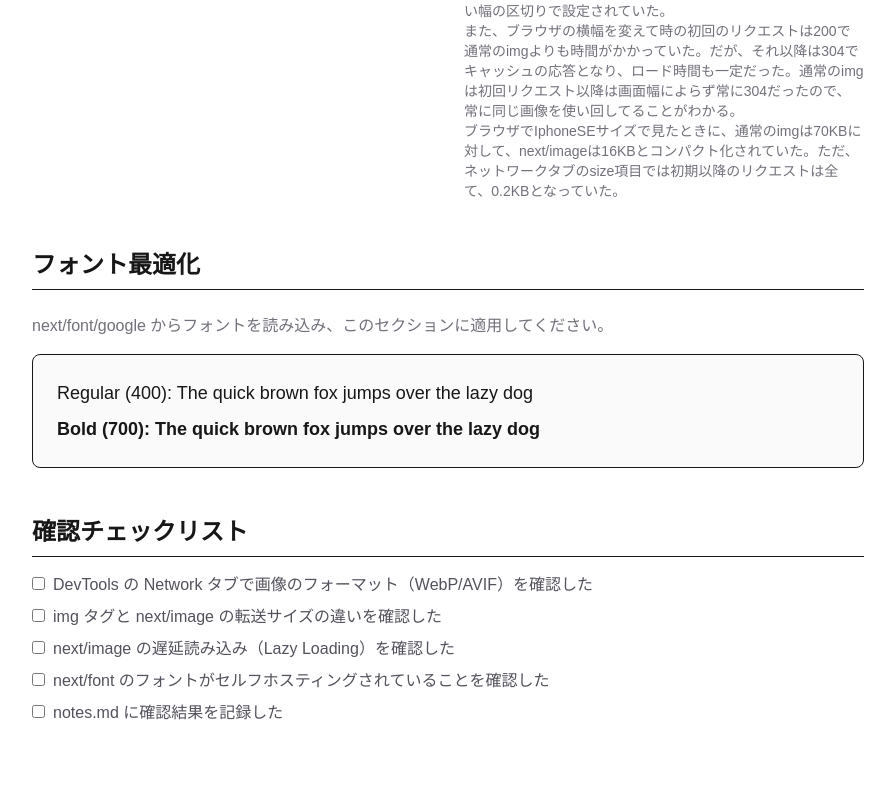
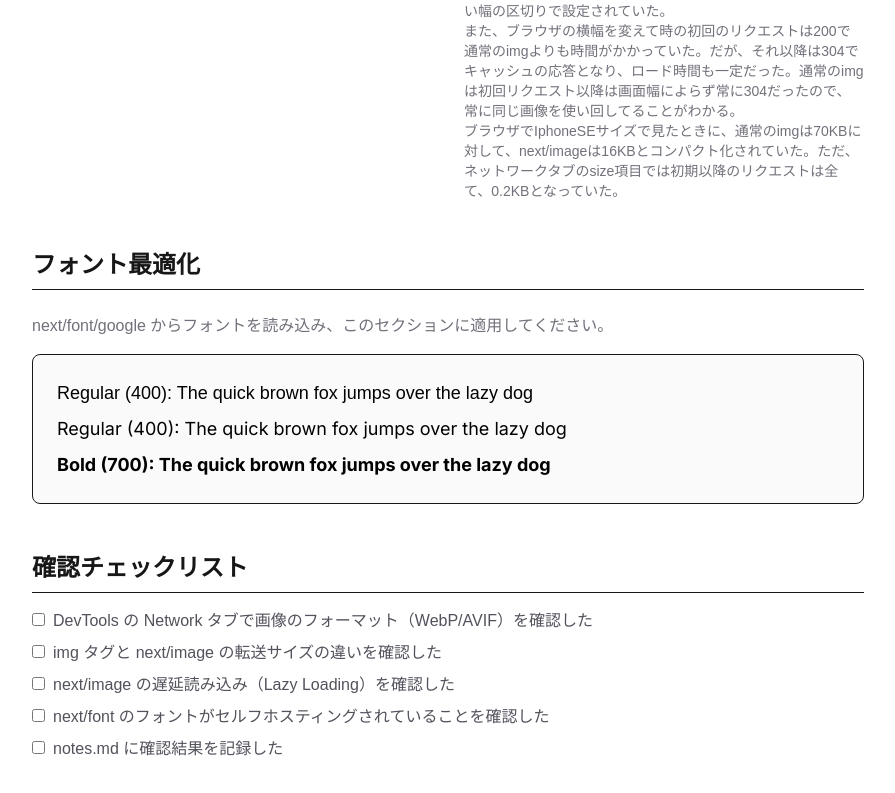
Before and after one commit to muratariku0903/react-learning, a Next.js app in the folder next.js/: page /exercises/layer05-performance/01-image-font-optimization in a window 1280 px wide. Shown: the part 742-1535 px from the top of the page, without its empty margins (192-1087 px from the left). Before the commit the page ends 1499 px from the top, so only its background shows below. Built offline with nearby package versions, Linux system fonts and the light colour scheme.

Commit message:
feat: フォント最適化セクションにGoogleフォントを追加し、表示設定を適用

```diff
--- a/next.js/src/app/exercises/layer05-performance/01-image-font-optimization/notes.md
+++ b/next.js/src/app/exercises/layer05-performance/01-image-font-optimization/notes.md
@@ -18,3 +18,35 @@
               <li>
                 ブラウザでIphoneSEサイズで見たときに、通常のimgは70KBに対して、next/imageは16KBとコンパクト化されていた。ただ、ネットワークタブのsize項目では初期以降のリクエストは全て、0.2KBとなっていた。
               </li>
+
+
+fontについて
+
+まずセルフホスティングについてですが、ネットワークタブで見たところ、リクエスト先がローカルホストとなっておりました。なのでGoogle側にリクエストを飛ばしているのではなく、あくまで自分のオリジンからフォントを取得していることがわかります。
+DisplaySwapとは、フォントがロードされるまではデフォルトで組み込まれているフォントを使って文字を表示し、ロードされた後にロードされたフォントに文字を切り替えるという仕組みになります。実際に動作確認をして通信を3Gでやったところ、最初はデフォルトの字体で文字が表示され、その後数秒後にGoogleのフォントが適用されているのを確認できました。その際にコンテンツの高さなどはほとんど変わらないので、そのことから、SizeAdjustっていうNextのCLSを下げる仕組みが裏で働いているっていうのが確認できました。
+また、ElementsタブからCSSを確認したところ、Googleフォントを適用したpタグには、CSSとして、@font-faceっていうものが適用されてました。
+また、また、ブラウザのソースタブから生成されたCSSを見たところ、このような以下のような定義がされていて、フォールバックするときのサイズのアジャストが定義されていることがわかります。
+
+/* latin */
+@font-face {
+  font-family: 'Inter';
+  font-style: normal;
+  font-weight: 700;
+  font-display: swap;
+  src: url(@vercel/turbopack-next/internal/font/google/font?{%22url%22:%22https://fonts.gstatic.com/s/inter/v20/UcC73FwrK3iLTeHuS_nVMrMxCp50SjIa1ZL7W0Q5nw.woff2%22,%22preload%22:true,%22has_size_adjust%22:true}) format('woff2');
+  unicode-range: U+0000-00FF, U+0131, U+0152-0153, U+02BB-02BC, U+02C6, U+02DA, U+02DC, U+0304, U+0308, U+0329, U+2000-206F, U+20AC, U+2122, U+2191, U+2193, U+2212, U+2215, U+FEFF, U+FFFD;
+}
+@font-face {
+    font-family: 'Inter Fallback';
+    src: local("Arial");
+    ascent-override: 90.44%;
+descent-override: 22.52%;
+line-gap-override: 0.00%;
+size-adjust: 107.12%;
+
+}
+.className {
+    font-family: 'Inter', 'Inter Fallback';
+    font-style: normal;
+
+}
--- a/next.js/src/app/exercises/layer05-performance/01-image-font-optimization/page.tsx
+++ b/next.js/src/app/exercises/layer05-performance/01-image-font-optimization/page.tsx
@@ -1,7 +1,12 @@
 import Image from "next/image";
 
-// TODO: next/font/google からフォントをインポートして設定する
-// import { ... } from "next/font/google";
+import { Inter } from "next/font/google";
+
+const inter = Inter({
+  subsets: ["latin"],
+  display: "swap",
+  weight: ["400", "700"],
+});
 
 export default function ImageFontOptimizationPage() {
   return (
@@ -76,18 +81,18 @@ export default function ImageFontOptimizationPage() {
       <section className="mb-12">
         <h2 className="text-2xl font-semibold mb-6 border-b pb-2">フォント最適化</h2>
 
-        {/* TODO: next/font で読み込んだフォントを適用する */}
         <div className="space-y-4">
           <p className="text-zinc-500">
             next/font/google からフォントを読み込み、このセクションに適用してください。
           </p>
-          <div className="bg-zinc-50 p-6 rounded-lg border">
-            <p className="text-lg mb-2">
-              {/* TODO: フォントウェイト 400 のサンプルテキスト */}
+          <div className="bg-zinc-50 p-6 rounded-lg border ">
+            <p className={"text-lg text-black mb-2 "}>
               Regular (400): The quick brown fox jumps over the lazy dog
             </p>
-            <p className="text-lg font-bold">
-              {/* TODO: フォントウェイト 700 のサンプルテキスト */}
+            <p className={"text-lg text-black mb-2 " + inter.className}>
+              Regular (400): The quick brown fox jumps over the lazy dog
+            </p>
+            <p className={"text-lg text-black font-bold " + inter.className}>
               Bold (700): The quick brown fox jumps over the lazy dog
             </p>
           </div>
```
